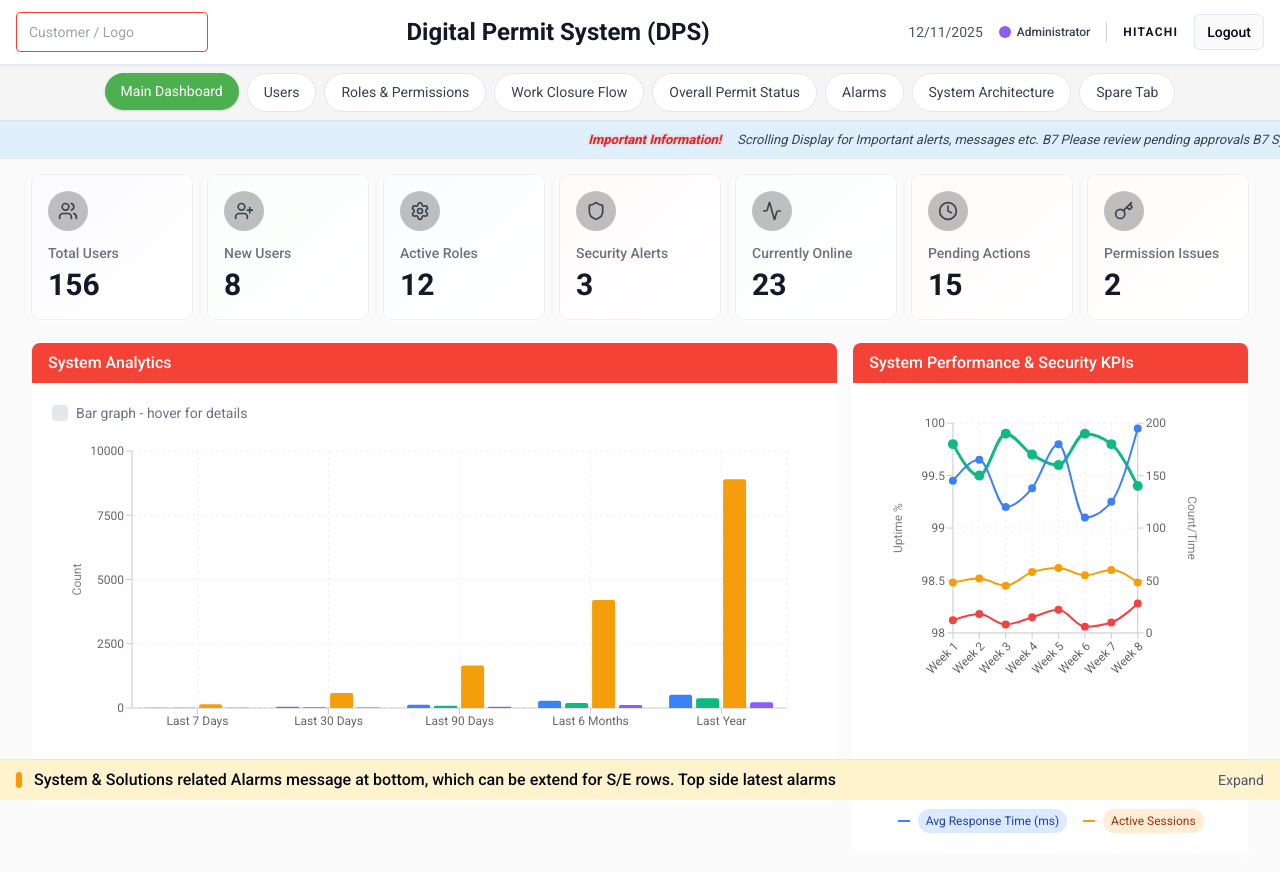
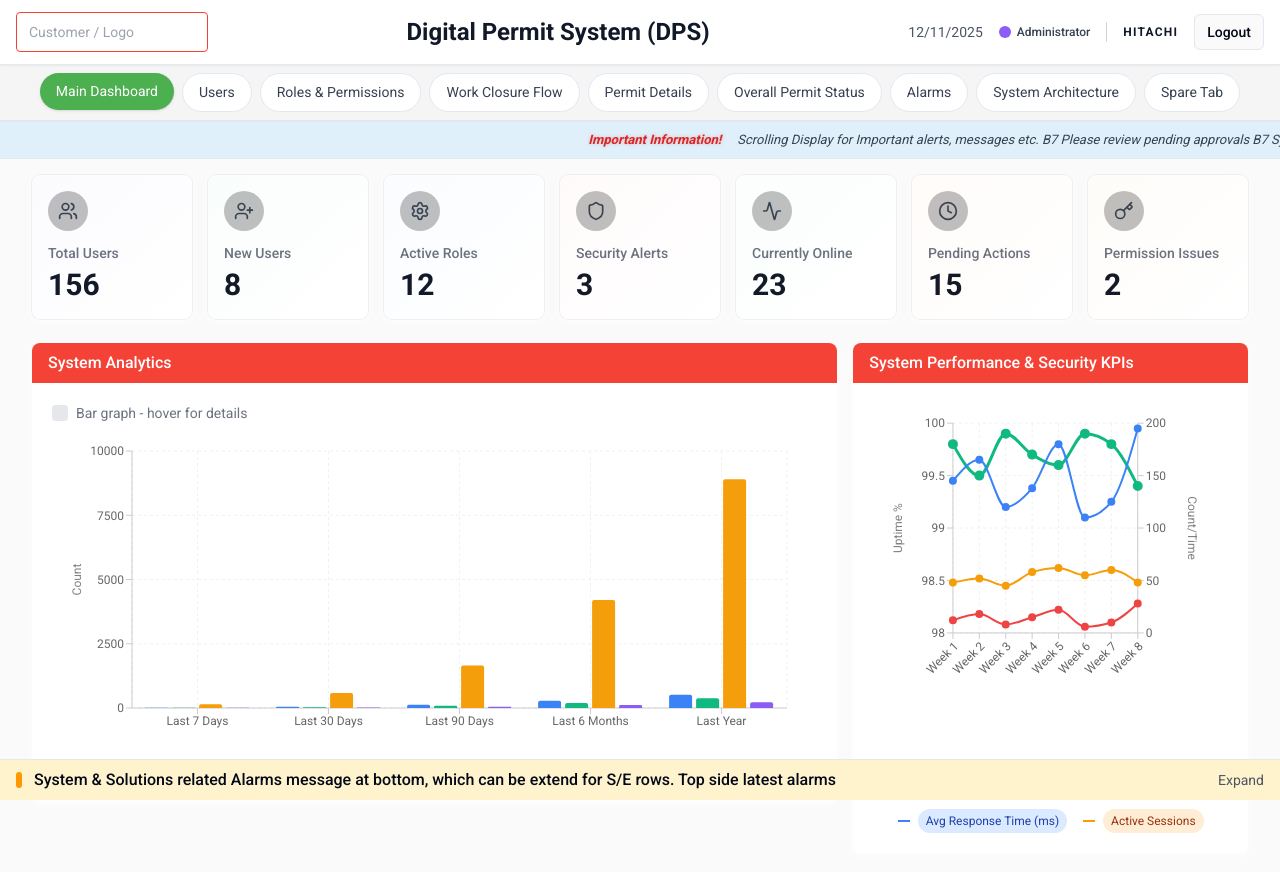
Before and after one commit to Arnav10090/DPS-Project, a React (Vite) app: page / in a window 1280 px wide. Shown: the top 872 px of the page. Built offline with nearby package versions, Linux system fonts and the light colour scheme; sample sign-in values are in the browser's storage.

Commit message:
Remove Permit Details from base tabs to reorder
cgen-873e17b1719b49f1a77c2f2200557bc8

```diff
--- a/client/components/layout/NavTabs.tsx
+++ b/client/components/layout/NavTabs.tsx
@@ -28,9 +28,6 @@ export default function NavTabs() {
         : "/permit-details";
   const baseTabs: TabItem[] = [
     { to: "/", label: "Main Dashboard" },
-    // Permit Details should be available to Requester, Approver, and Safety Officer
-    // Route approvers to the dedicated ApproverPermitDetails page
-    { to: permitDetailsPath, label: "Permit Details", hideForAdmin: true },
   ];
 
   const otherTabs: TabItem[] = [
@@ -73,10 +70,16 @@ export default function NavTabs() {
     tabs.push({ to: "/work-closure-request", label: "Work Closure Request" });
   }
   if (role === "approver") {
-    // Approver-specific navigation items inserted after Permit Details
+    // Approver-specific navigation items: Approval Queue first, then Permit Details
     tabs.push({ to: "/approval-queue", label: "Approval Queue" });
+    tabs.push({ to: permitDetailsPath, label: "Permit Details" });
     tabs.push({ to: "/review-permits", label: "Review Permits" });
     tabs.push({ to: "/work-closure-approval", label: "Work Closure Approval" });
+  }
+
+  if (role !== "approver") {
+    // Permit Details for non-approver roles (Requester, Safety Officer)
+    tabs.push({ to: permitDetailsPath, label: "Permit Details", hideForAdmin: true });
   }
 
   // Filter out tabs that should be hidden for specific roles
```
